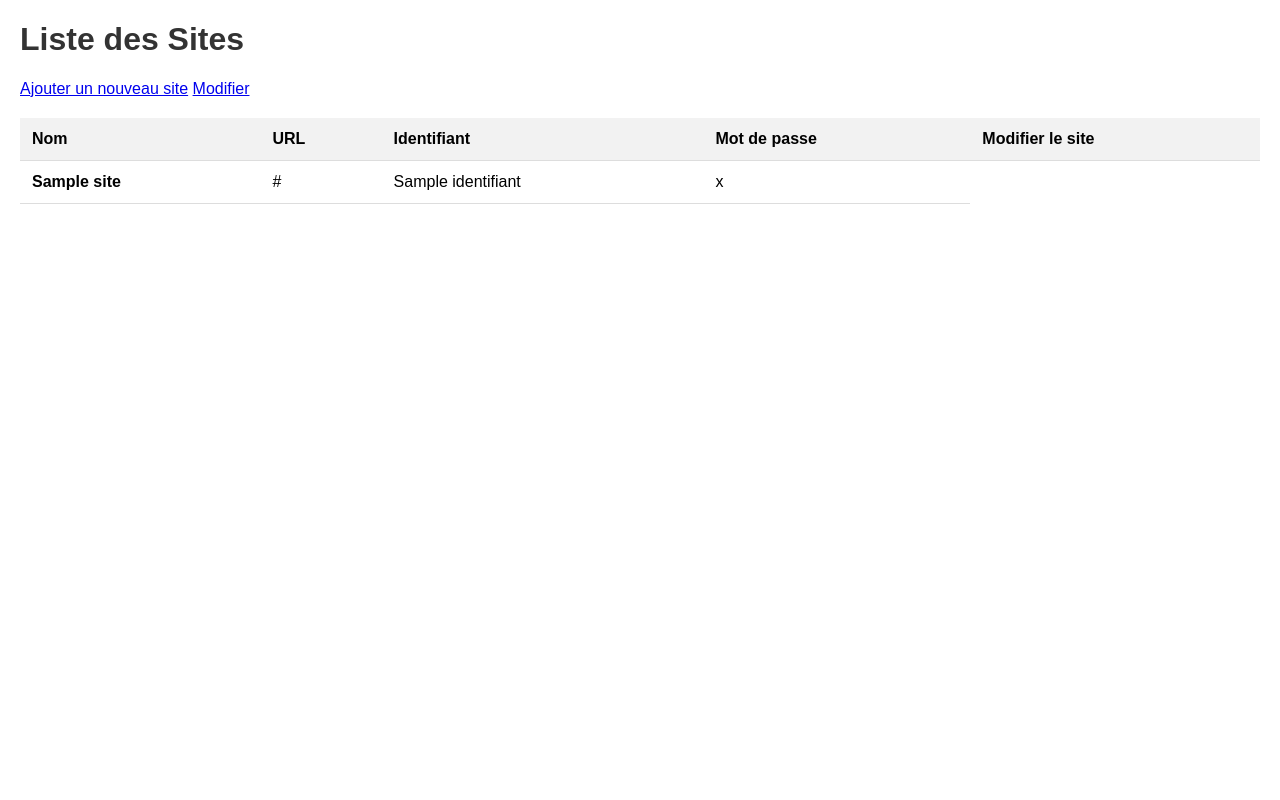
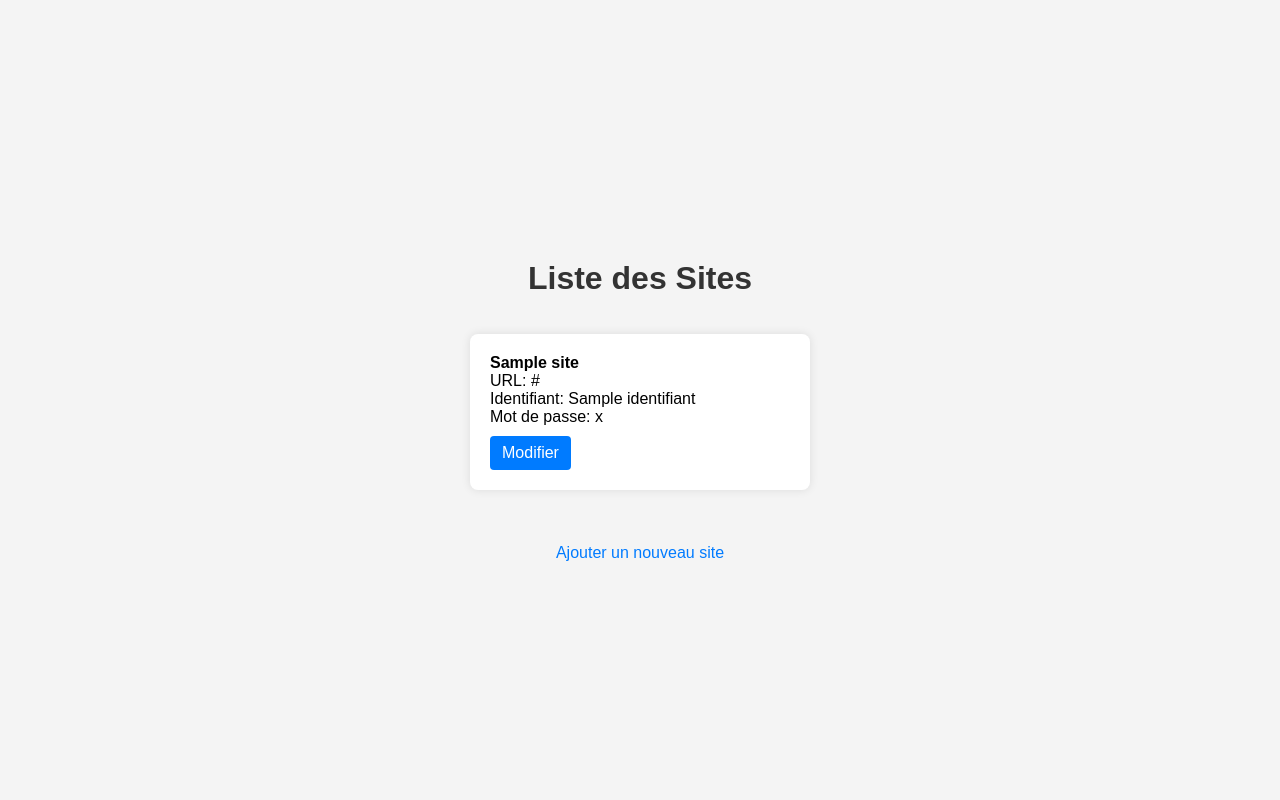
Before and after one commit to TiboTHZ/b3-c2-django-Thorez, a Django app: template app/templates/sites/liste_sites.html in a window 1280 px wide. Run offline with Django 3.2, Linux system fonts and the light colour scheme; the template is opened without the code that fills it: most values are stand-ins (such as "Sample title", 1, 10 or a date in 2020).

Commit message:
Update: new front

```diff
--- a/app/models.py
+++ b/app/models.py
@@ -1,4 +1,3 @@
-# myapp/models.py
 from django import forms
 from django.db import models
 
--- a/app/templates/sites/liste_sites.html
+++ b/app/templates/sites/liste_sites.html
@@ -1,66 +1,91 @@
 <!DOCTYPE html>
-<html>
+<html lang="en">
 
 <head>
     <title>Liste des Sites</title>
     <style>
         body {
-            font-family: Arial, sans-serif;
-            margin: 20px;
+            font-family: 'Arial', sans-serif;
+            background-color: #f4f4f4;
+            margin: 0;
+            padding: 0;
+            display: flex;
+            flex-direction: column;
+            align-items: center;
+            justify-content: center;
+            height: 100vh;
         }
 
         h1 {
             color: #333;
+            text-align: center;
         }
 
-        table {
-            width: 100%;
-            border-collapse: collapse;
-            margin-top: 20px;
+        .content-container {
+            display: flex;
+            flex-direction: column;
+            align-items: center;
         }
 
-        th,
-        td {
-            padding: 12px;
-            text-align: left;
-            border-bottom: 1px solid #ddd;
+        ul {
+            list-style-type: none;
+            padding: 0;
         }
 
-        th {
-            background-color: #f2f2f2;
+        li {
+            background-color: #fff;
+            border-radius: 8px;
+            box-shadow: 0 0 10px rgba(0, 0, 0, 0.1);
+            padding: 20px;
+            margin-bottom: 20px;
+            width: 300px;
+            max-width: 100%;
         }
 
-        tr:hover {
-            background-color: #f5f5f5;
+        li a {
+            background-color: #007BFF;
+            color: #fff;
+            padding: 8px 12px;
+            text-decoration: none;
+            border-radius: 4px;
+            display: inline-block;
+            margin-top: 10px;
+        }
+
+        li a:hover {
+            background-color: #0056b3;
+        }
+
+        a {
+            color: #007BFF;
+            text-decoration: none;
+            display: block;
+            text-align: center;
+        }
+
+        a:hover {
+            text-decoration: underline;
         }
     </style>
 </head>
 
 <body>
     <h1>Liste des Sites</h1>
-    <a href="{% url 'ajout_site' %}">Ajouter un nouveau site</a>
-    <table>
-        <thead>
-            <tr>
-                <th>Nom</th>
-                <th>URL</th>
-                <th>Identifiant</th>
-                <th>Mot de passe</th>
-                <th>Modifier le site</th>
-            </tr>
-        </thead>
-        <tbody>
+    <div class="content-container">
+        <ul>
             {% for site in sites %}
-            <tr>
-                <td><strong>{{ site.nom }}</strong></td>
-                <td>{{ site.url }}</td>
-                <td>{{ site.identifiant }}</td>
-                <td>{{ site.mot_de_passe }}</td>
+            <li>
+                <strong>{{ site.nom }}</strong><br>
+                URL: {{ site.url }}<br>
+                Identifiant: {{ site.identifiant }}<br>
+                Mot de passe: {{ site.mot_de_passe }}<br>
                 <a href="{% url 'modifier_site' site.id %}">Modifier</a>
-            </tr>
+            </li>
             {% endfor %}
-        </tbody>
-    </table>
+        </ul>
+        <br>
+        <a href="{% url 'ajout_site' %}">Ajouter un nouveau site</a>
+    </div>
 </body>
 
 </html>
--- a/app/views.py
+++ b/app/views.py
@@ -1,4 +1,3 @@
-# myapp/views.py
 from django.shortcuts import get_object_or_404, render, redirect
 from .models import Site, SiteForm, SiteUpdateForm
 
```
Also changed, not shown: app/templates/sites/modifier_site.html (+71 -2 lines).
